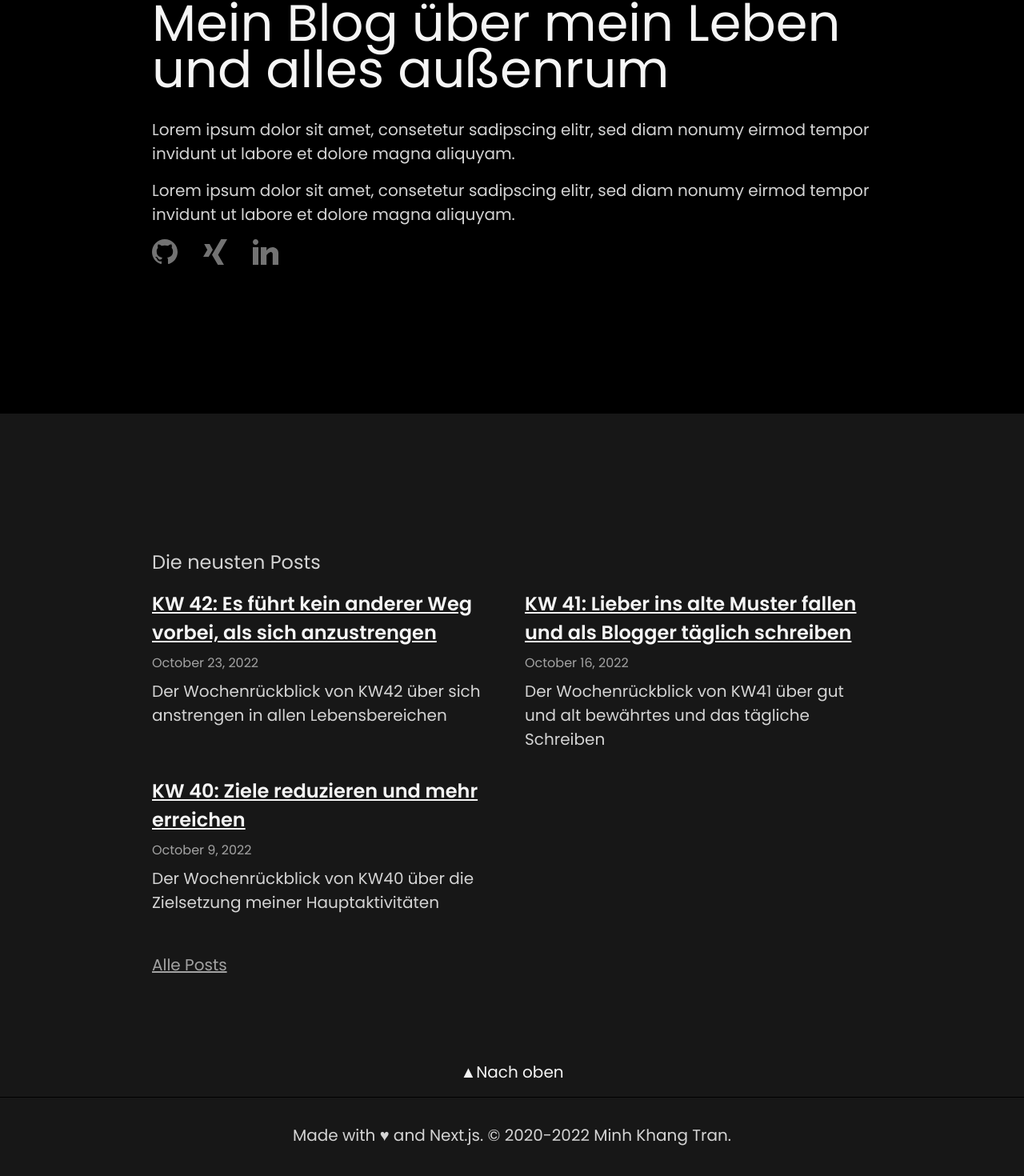
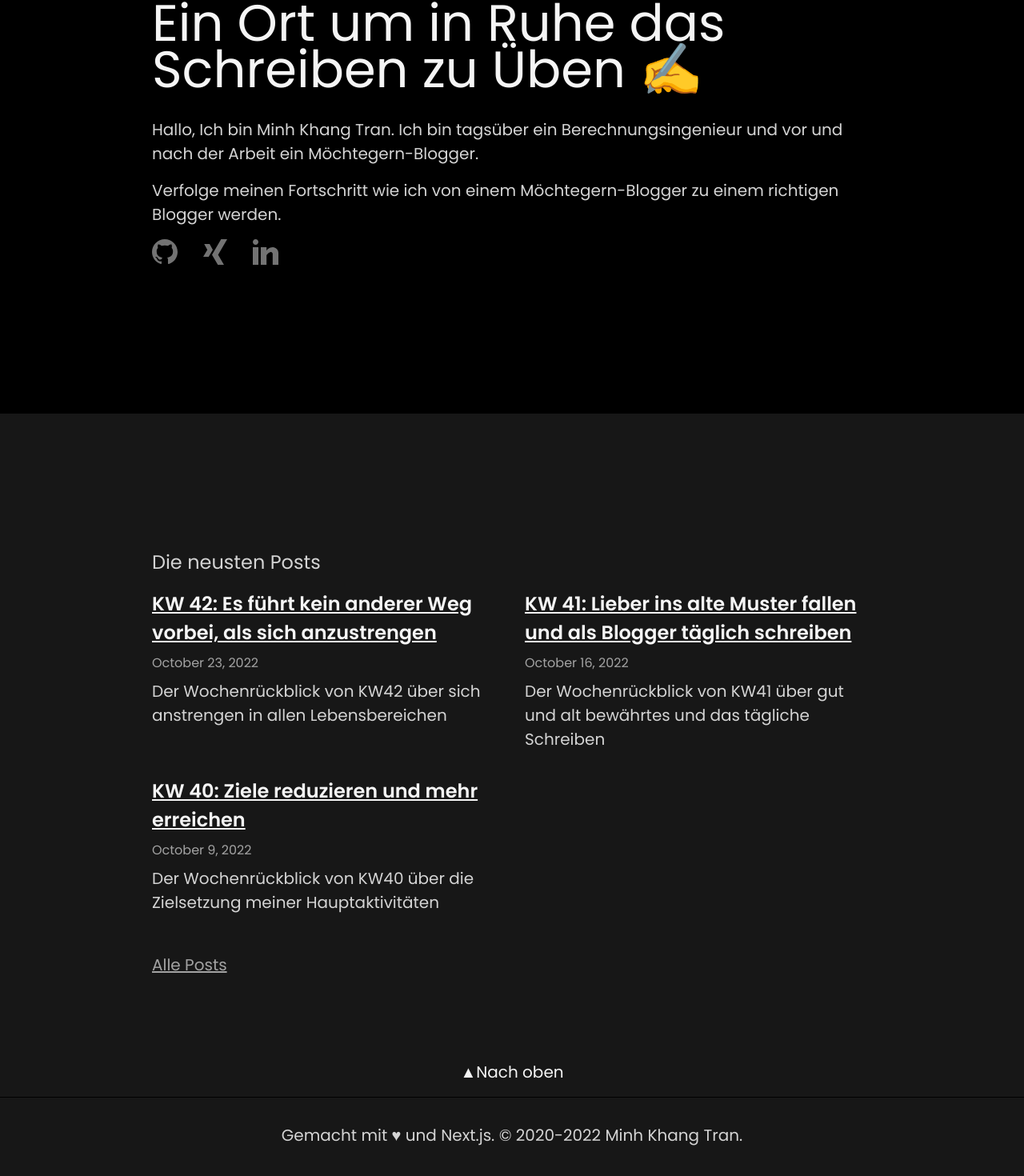
Before and after one commit to MinhKhangTran/next_mkt_blog_v2, a Next.js app: page / in a window 1280 px wide. Shown: the part 284-1754 px from the top of the page at 80% size. Built offline with nearby package versions, Linux system fonts and the light colour scheme.

Commit message:
:sparkles: fix spacing and add copy to hero

```diff
--- a/components/footer.js
+++ b/components/footer.js
@@ -15,7 +15,7 @@ const Footer = () => {
       </p>
       <footer>
         <div className="wrapper">
-          <p>Made with ♥ and Next.js. © 2020-{date} Minh Khang Tran.</p>
+          <p>Gemacht mit ♥ und Next.js. © 2020-{date} Minh Khang Tran.</p>
           <div className="unnoetige__links">
             <Link href="/impressum">Impressum</Link>
             <Link href="/datenschutzerklaerung">Datenschutzerklärung</Link>
--- a/components/hero.js
+++ b/components/hero.js
@@ -1,14 +1,14 @@
 const Hero = () => {
   return (
     <section className="wrapper" id="hero" aria-label="hero abschnitt">
-      <h1>Mein Blog über mein Leben und alles außenrum</h1>
+      <h1>Ein Ort um in Ruhe das Schreiben zu Üben ✍️</h1>
       <p>
-        Lorem ipsum dolor sit amet, consetetur sadipscing elitr, sed diam nonumy
-        eirmod tempor invidunt ut labore et dolore magna aliquyam.
+        Hallo, Ich bin Minh Khang Tran. Ich bin tagsüber ein
+        Berechnungsingenieur und vor und nach der Arbeit ein Möchtegern-Blogger.
       </p>
       <p>
-        Lorem ipsum dolor sit amet, consetetur sadipscing elitr, sed diam nonumy
-        eirmod tempor invidunt ut labore et dolore magna aliquyam.
+        Verfolge meinen Fortschritt wie ich von einem Möchtegern-Blogger zu
+        einem richtigen Blogger werden.
       </p>
       <ul className="social__links">
         <li>
--- a/styles/globals.css
+++ b/styles/globals.css
@@ -407,10 +407,18 @@ footer .unnoetige__links {
 #blogpost__section nav ol {
   list-style: none;
 }
+#blogpost__section nav li {
+  padding-block: 0.25rem;
+}
 #blogpost__section nav a {
   color: var(--clr-body);
   text-decoration: none;
-  font-size: 1rem;
+  font-size: 0.875rem;
+}
+@media (min-width: 768px) {
+  #blogpost__section nav li {
+    padding-block: 0rem;
+  }
 }
 
 #blogpost__section p {
```
